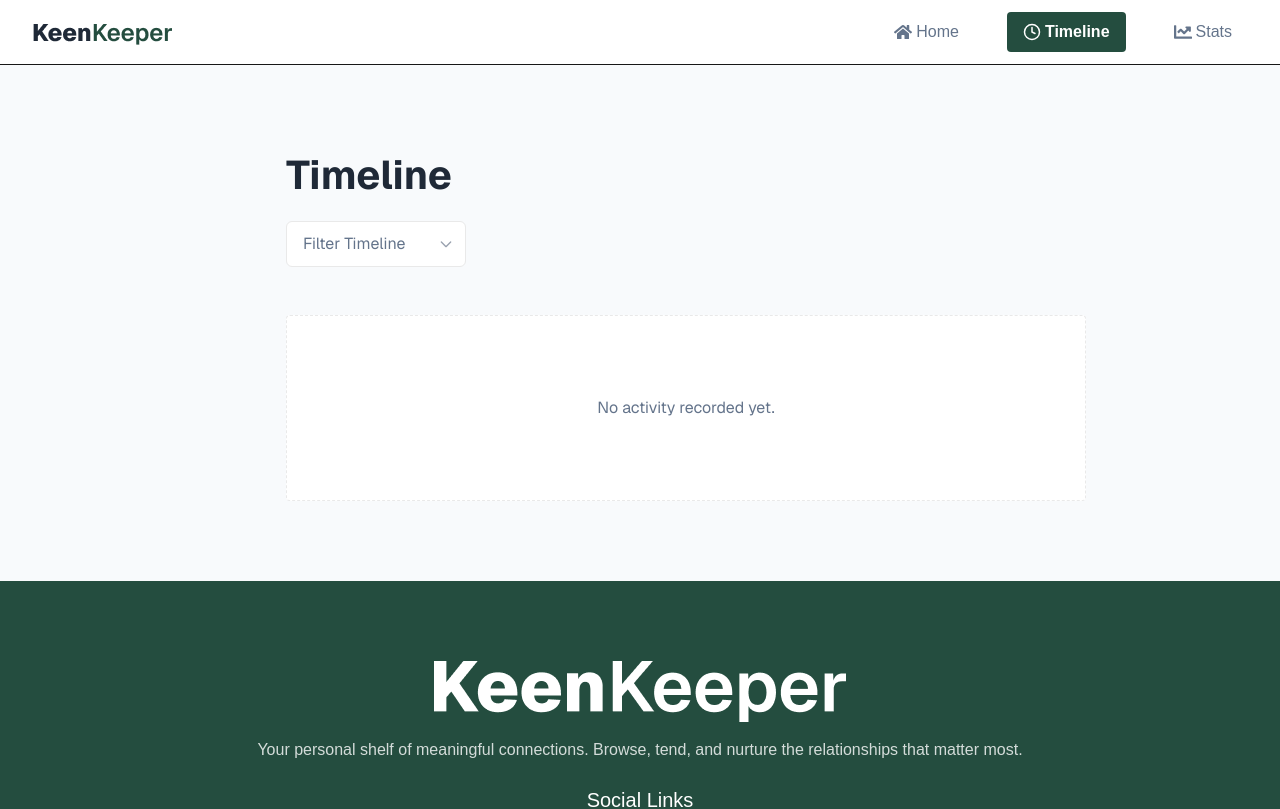
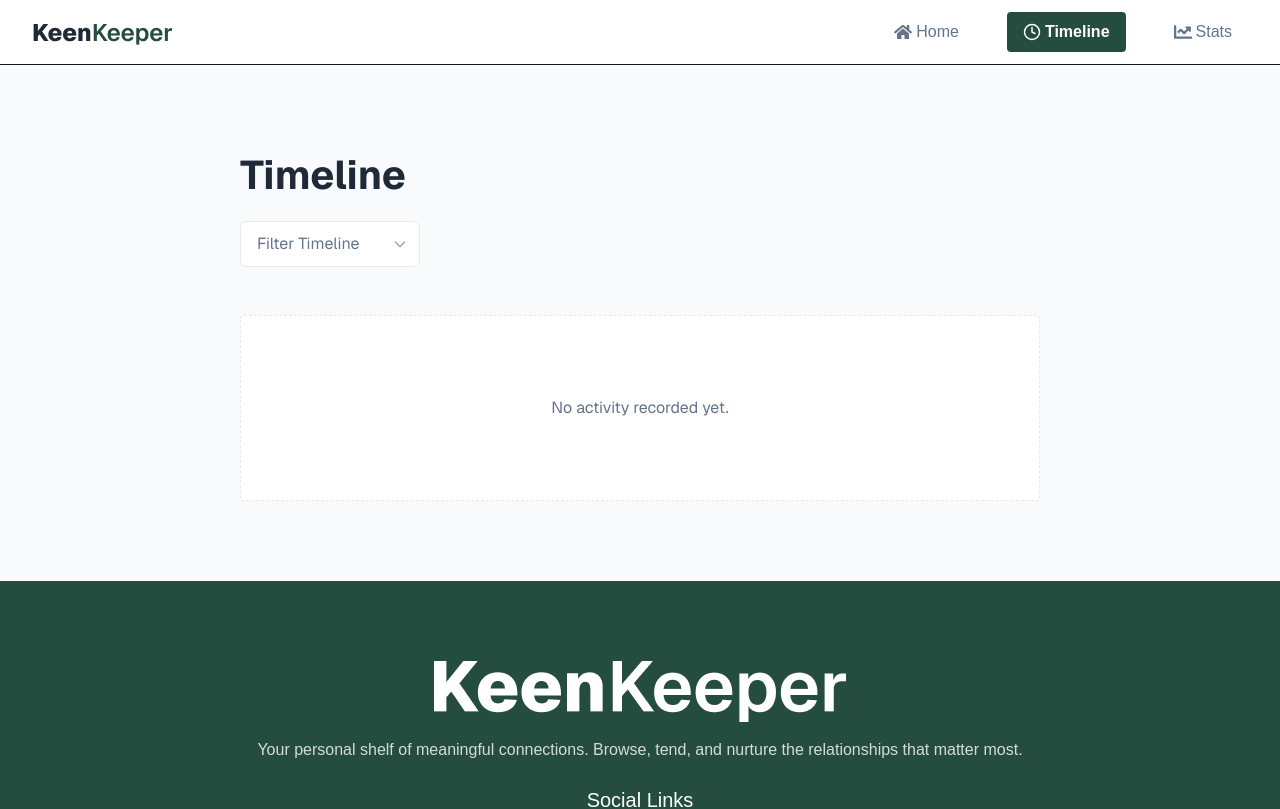
Before and after one commit to dhsuzon/assignment_7_kinkeeper, a Next.js app: page /timeline in a window 1280 px wide. Shown: the top 809 px of the page. Built offline with nearby package versions, Linux system fonts and the light colour scheme.

Commit message:
timeline  page layout breck pionint change

```diff
--- a/src/app/timeline/page.jsx
+++ b/src/app/timeline/page.jsx
@@ -33,7 +33,7 @@
 
   return (
     <div className="bg-[#F8FAFC] py-10 md:py-20 px-4 md:px-10 font-sans">
-      <div className="w-full max-w-200 lg:ml-61.5">
+      <div className="w-full max-w-200 mx-auto">
         <div className="mb-8 md:mb-12 text-left">
           <h2 className="text-[32px] md:text-[40px] font-bold text-[#1F2937] mb-4">
             Timeline
```
